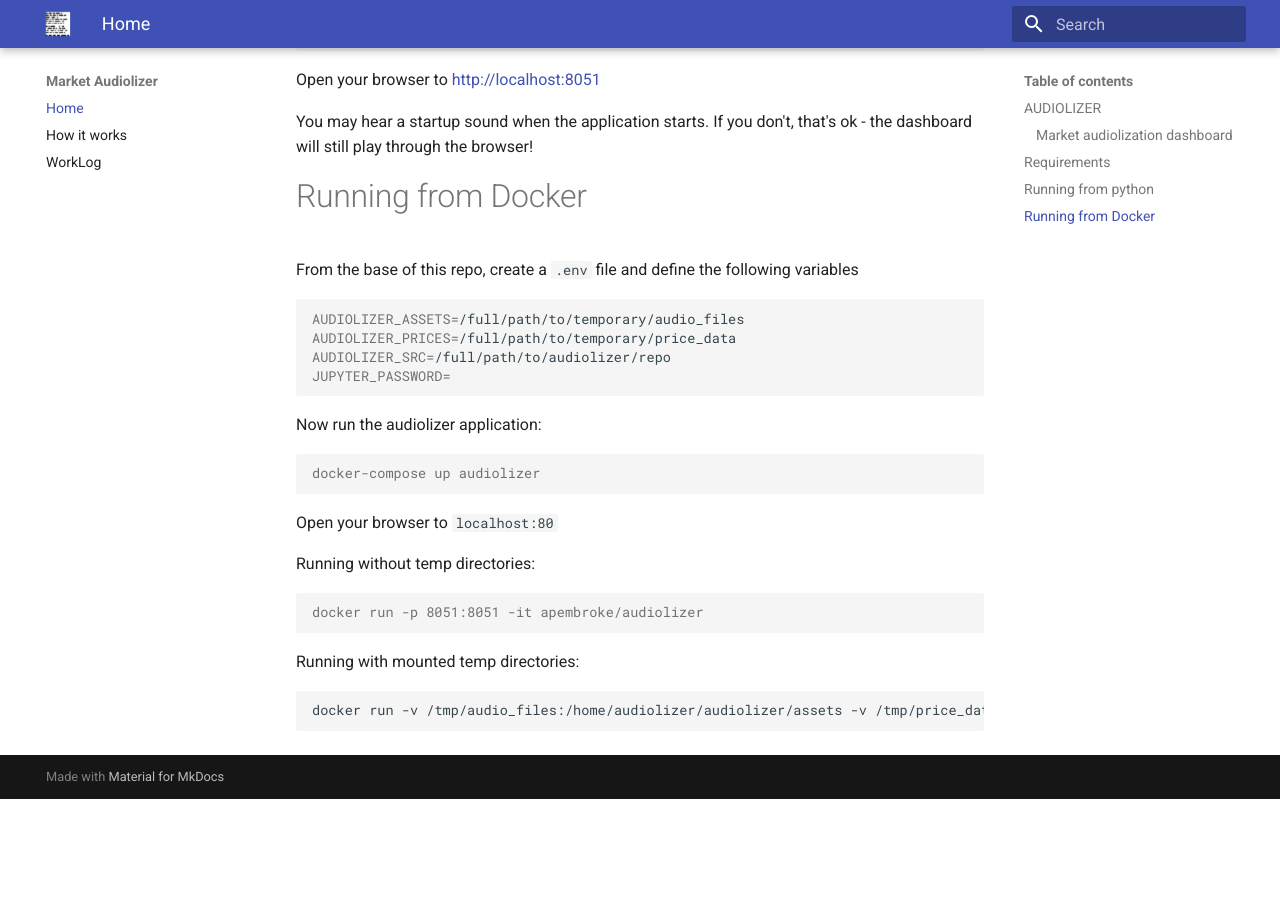
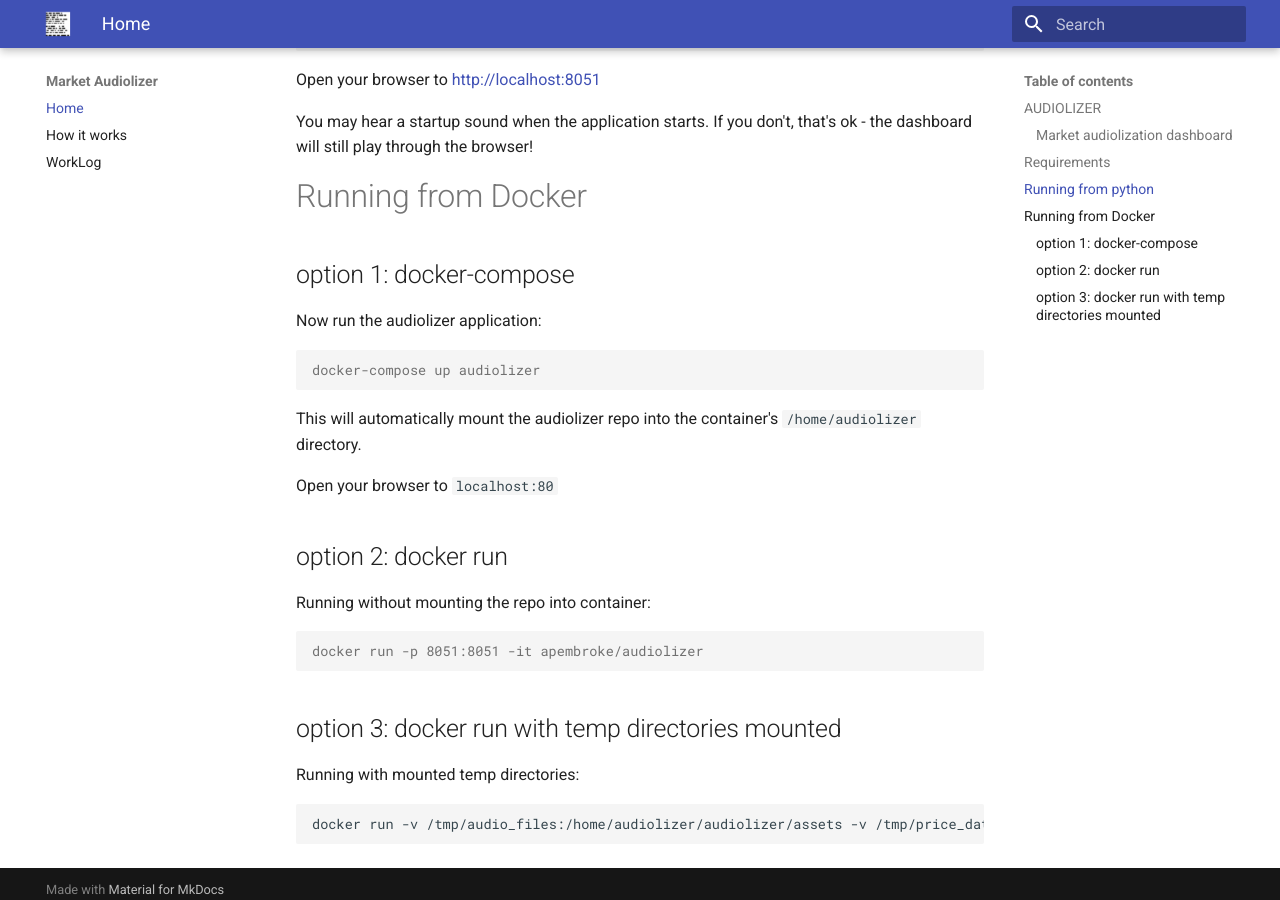
Before and after one commit to asherp/audiolizer, an MkDocs documentation site: the page built from docs/README.md, in a window 1280 px wide and 900 px high, scrolled down 1349 px. Built offline with MkDocs 1.6.1 and Material for MkDocs 9.7.7, drawn with Linux system fonts in a browser that asks for light colours; before the commit the page ends 2148 px from its top, so only the background shows below that.

Commit message:
clarification of mounting options

````diff
--- a/README.md
+++ b/README.md
@@ -50,26 +50,26 @@ You may hear a startup sound when the application starts. If you don't, that's o
 
 # Running from Docker
 
-From the base of this repo, create a `.env` file and define the following variables
-
-```bash
-AUDIOLIZER_ASSETS=/full/path/to/temporary/audio_files
-AUDIOLIZER_PRICES=/full/path/to/temporary/price_data
-AUDIOLIZER_SRC=/full/path/to/audiolizer/repo
-JUPYTER_PASSWORD=
-```
+## option 1: docker-compose
 
 Now run the audiolizer application:
 
 ```console
 docker-compose up audiolizer
 ```
+This will automatically mount the audiolizer repo into the container's `/home/audiolizer` directory.
+
 Open your browser to `localhost:80`
 
-Running without temp directories:
+## option 2: docker run
+
+Running without mounting the repo into container:
+
 ```console
 docker run -p 8051:8051 -it apembroke/audiolizer
 ```
+
+## option 3: docker run with temp directories mounted
 
 Running with mounted temp directories:
 
````
Also changed, not shown: WorkLog.md (+1 -0 lines), 1 other file.
